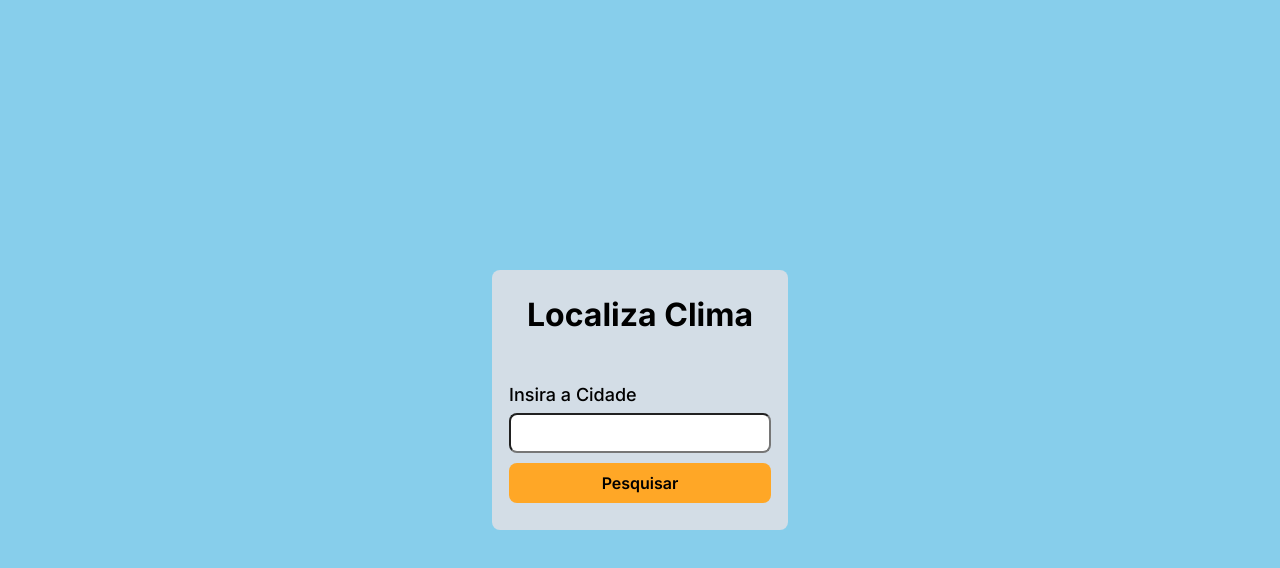
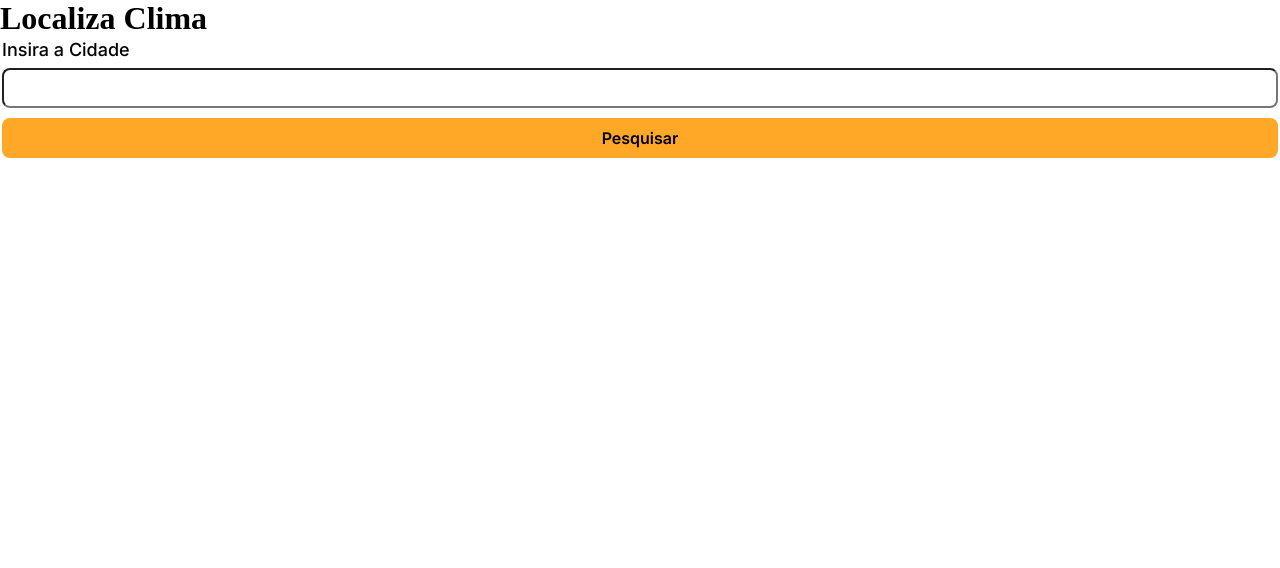
Before and after one commit to gomessgbr/localiza-clima, a React (Vite) app: page / in a window 1280 px wide. Shown: the top 568 px of the page. Built offline with nearby package versions, Linux system fonts and the light colour scheme; no server answers.

Commit message:
feat: card forecast component

```diff
--- a/src/pages/home/styles.css
+++ b/src/pages/home/styles.css
@@ -3,7 +3,7 @@
   padding: 0;
 }
 
-.App {
+.main {
   width: 100vw;
   height: 100vh;
   background-color: #87CEEB;
@@ -12,15 +12,3 @@
   align-items: center;
   font-family: "Inter"
 }
-
-
-.main-square {
-  display: flex;
-  flex-direction: column;
-  background: #D3DDE6;
-  padding:25px 15px ;
-  justify-content: center;
-  align-items: center;
-  border-radius: 8px;
-  gap: 3rem;
-}
```
Also changed, not shown: src/components/Card/Card.tsx (added, +26 -0 lines).
